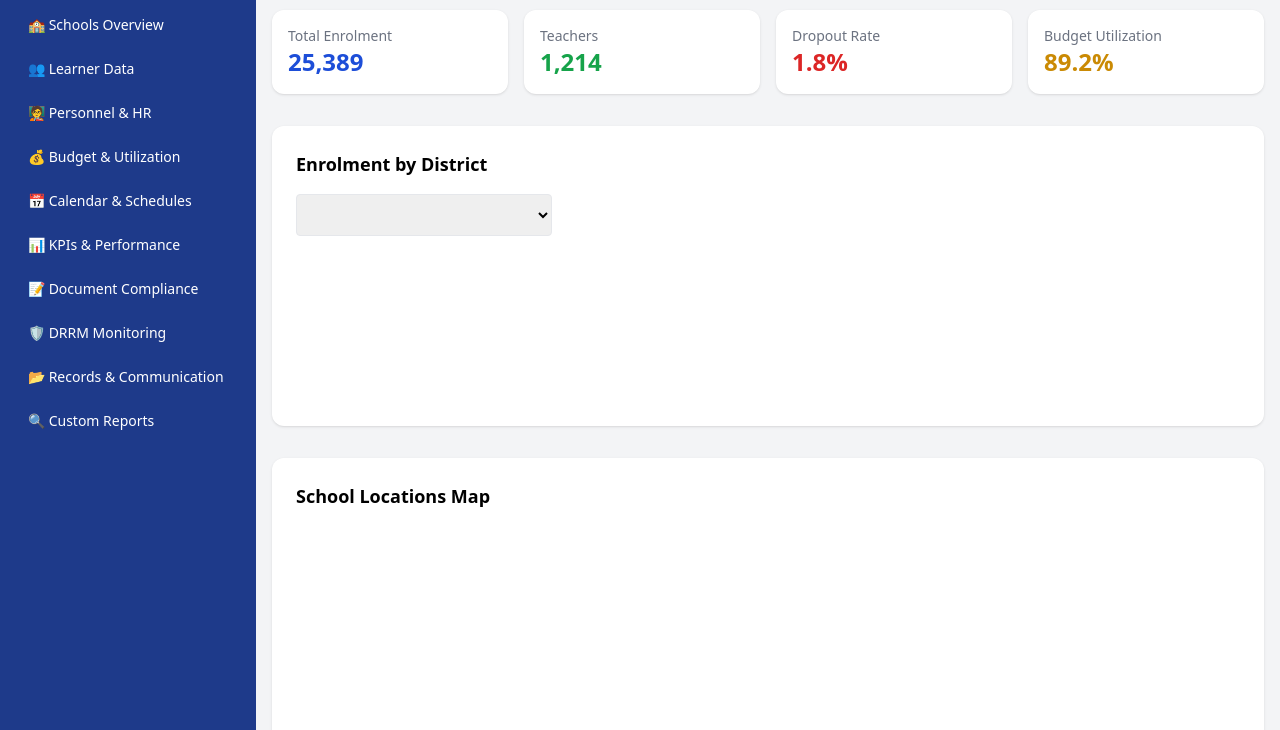
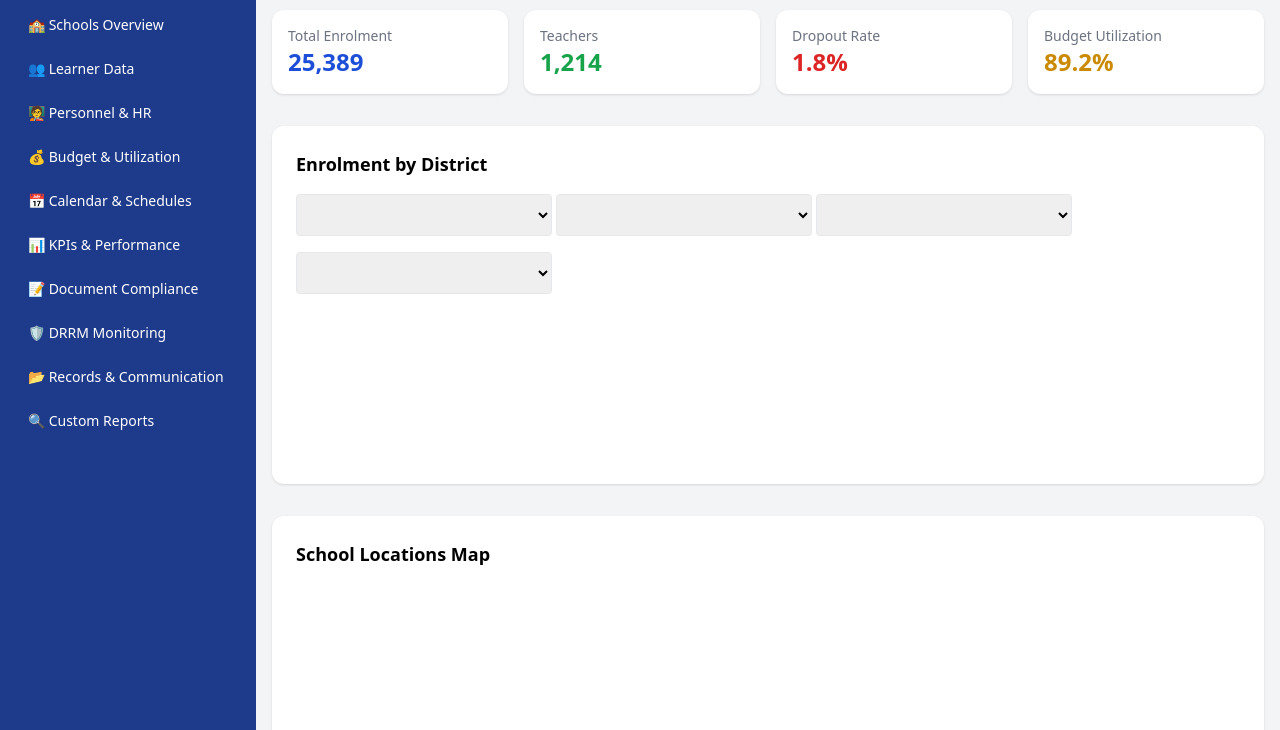
Before and after one commit to scorpionkean/sdobayugan-dashboard, a plain HTML site: page index.html in a window 1280 px wide. Shown: the part 70-800 px from the top of the page. Drawn offline with nearby package versions, Linux system fonts and the light colour scheme; a script that the page names is missing.

Commit message:
Update index.html

```diff
--- a/index.html
+++ b/index.html
@@ -64,7 +64,10 @@
       <section class="p-4 space-y-4">
         <div class="bg-white p-6 rounded-xl shadow">
           <h2 class="text-lg font-semibold mb-4">Enrolment by District</h2>
-          <select id="districtSelect" class="mb-4 p-2 border rounded w-full md:w-64"></select>
+          <select id="districtSelect" class="mb-4 p-2 border rounded w-full md:w-64">North</select>
+          <select id="districtSelect" class="mb-4 p-2 border rounded w-full md:w-64">South</select>
+                    <select id="districtSelect" class="mb-4 p-2 border rounded w-full md:w-64">East</select>
+                    <select id="districtSelect" class="mb-4 p-2 border rounded w-full md:w-64">West</select>
           <canvas id="enrolmentChart"></canvas>
         </div>
       </section>
```
